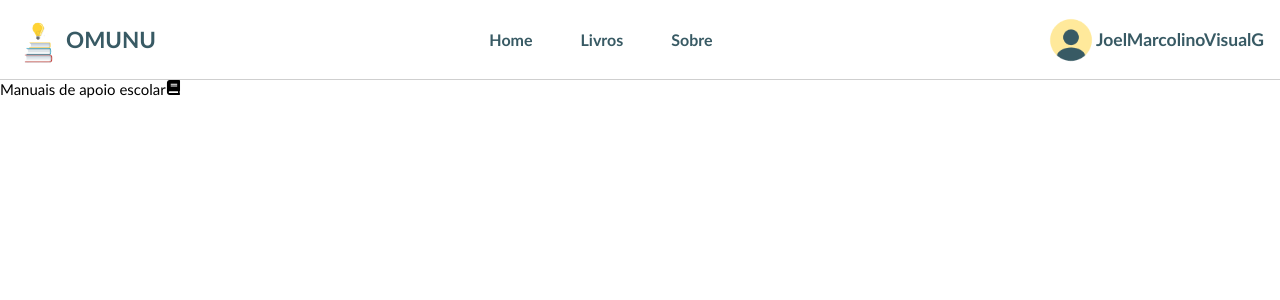
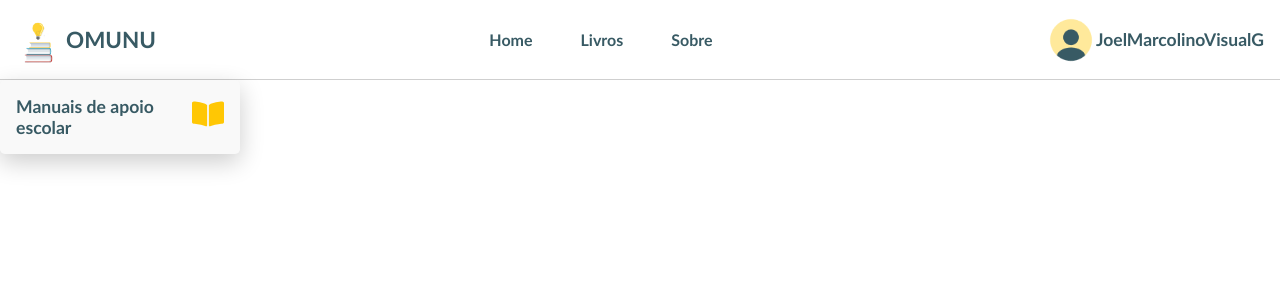
Before and after one commit to mauriciocosta404/OMUNU, a Next.js app: page /livros in a window 1280 px wide. Shown: the top 300 px of the page. Built offline with nearby package versions, Linux system fonts and the light colour scheme.

Commit message:
style: adicionando estilo no bookContainer

```diff
--- a/src/components/bookCategory/index.tsx
+++ b/src/components/bookCategory/index.tsx
@@ -9,7 +9,9 @@ const BookCategory:React.FC<BookCategoryType> =({
     return(
         <S.Container>
             <span>{title}</span>
-            {Icon}
+            <S.IconContainer>
+                {Icon}
+            </S.IconContainer>
         </S.Container>
     )
 }
--- a/src/components/bookCategory/styles.ts
+++ b/src/components/bookCategory/styles.ts
@@ -1,5 +1,25 @@
 import styled from "styled-components";
 
 export const Container=styled.div`
+    display: flex;
+    align-items: center;
+    gap:.5rem;
+    justify-content: center;
+    background-color: #f9f9f9;
+    box-shadow:0 .5rem 1.5rem rgba(0,0,0,0.2);
+    width: max-content;
+    max-width: 15rem;
+    padding: 1rem;
+    border-radius:.3rem;
 
+    span{
+        color: #385A64;
+        font-size: 1.1rem;
+        font-weight: bold;
+    }
 `;
+
+export const IconContainer=styled.div`
+    color:#FFC704;
+    font-size: 2rem;
+`;
--- a/src/views/books/index.tsx
+++ b/src/views/books/index.tsx
@@ -1,7 +1,7 @@
 import BookCategory from '../../components/bookCategory'
 import Header from '../../components/header/header'
 import * as S from './styles'
-import { FaBook } from 'react-icons/fa'
+import { FaBookOpen } from 'react-icons/fa'
 
 const Books=()=>{
     return(
@@ -12,7 +12,7 @@ const Books=()=>{
             bollTop={false}
             />
 
-            <BookCategory title='Manuais de apoio escolar' Icon={<FaBook/>}/>
+            <BookCategory title='Manuais de apoio escolar' Icon={<FaBookOpen/>}/>
         </S.Container>
     )
 }
```
